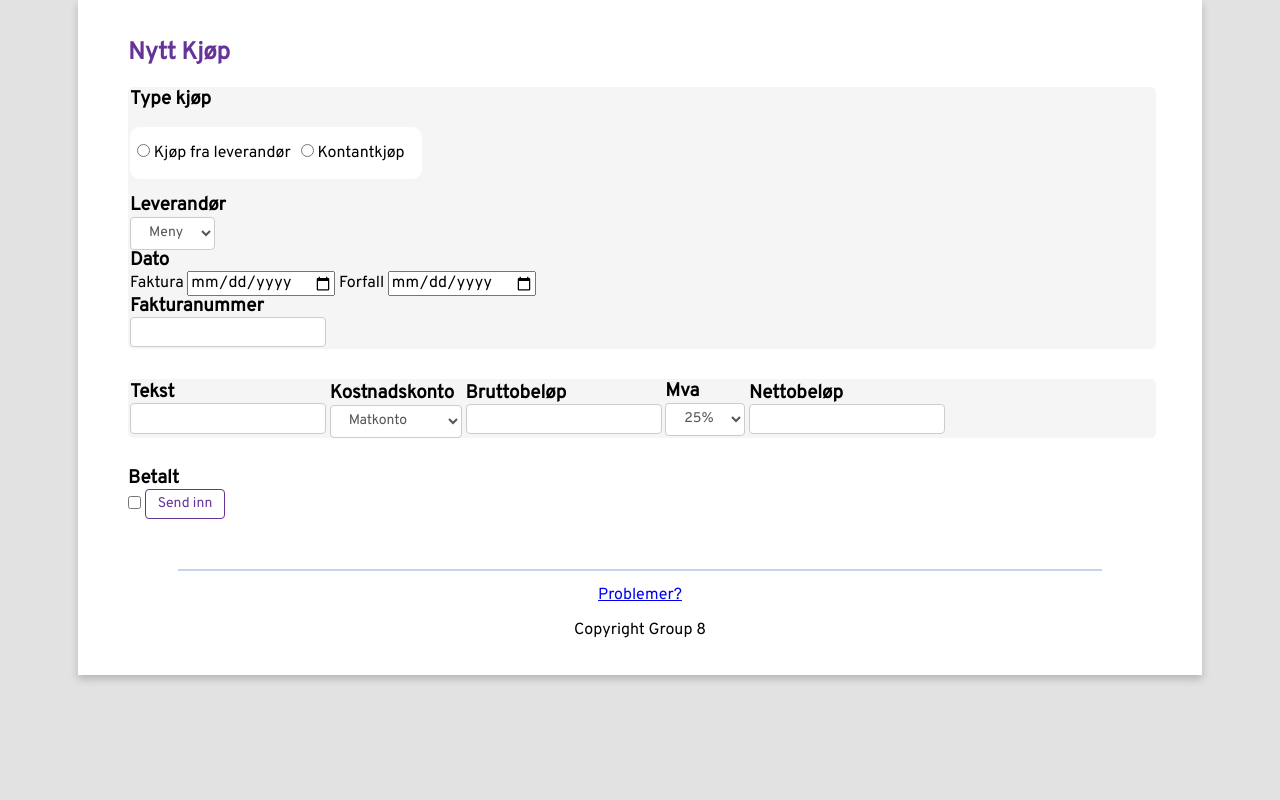
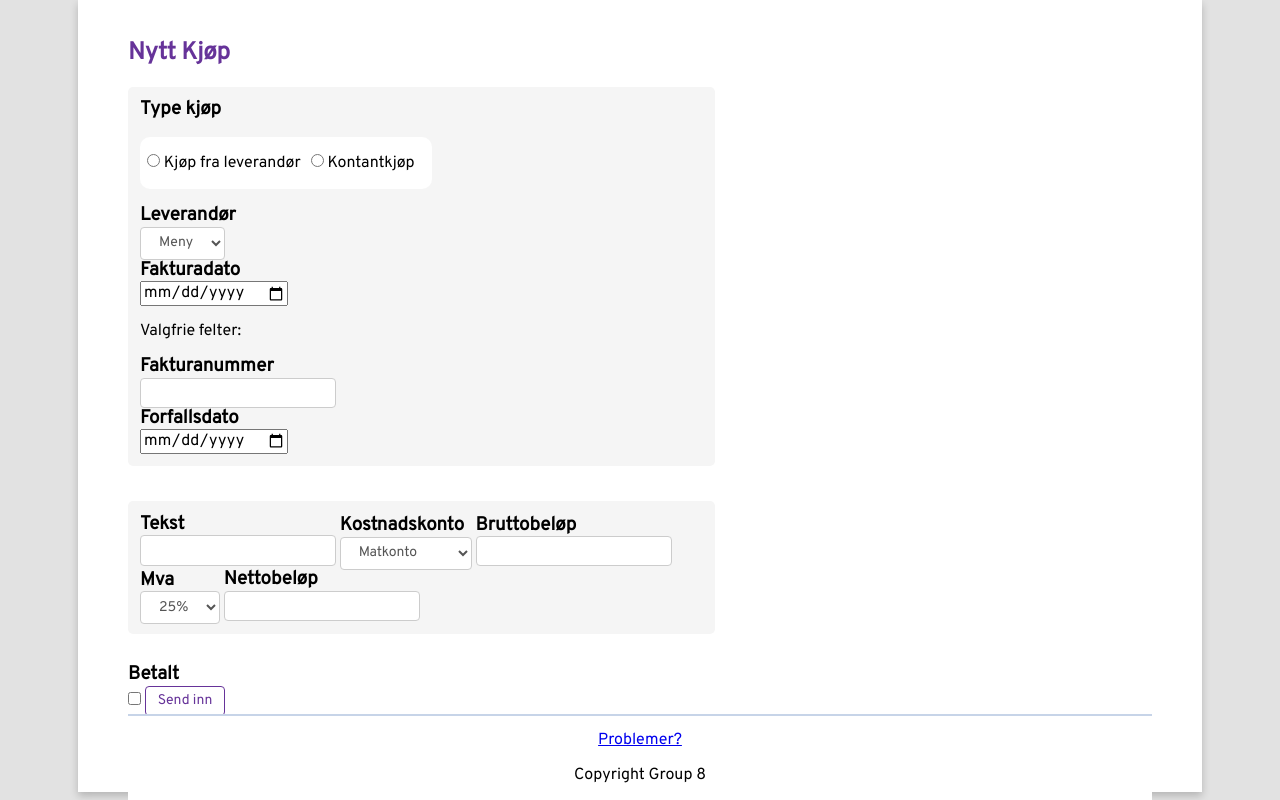
Before and after one commit to fredrikwaaler/OCR---SysDev2019, a Flask app: template Flask/templates/kjoop.html in a window 1280 px wide. Run offline with Flask 2, Linux system fonts and the light colour scheme; the template is opened without the code that fills it: values that come from a table or form of the project are taken from there, others are empty.

Commit message:
styling for container in kjoop.html

```diff
--- a/Flask/static/main.css
+++ b/Flask/static/main.css
@@ -9,12 +9,14 @@ html {
 body {
     font-family: 'Overpass', sans-serif;
     word-wrap: break-word;
+    height: 100%;
 }
 
 /* This continer currently holds all content,
 except for navbar and footer */
 .container {
-    margin: auto;
+    min-height: 94%;
+    margin: 0 auto;
     padding: 20px 50px;
     width: 80%;
     background: #ffffff;
@@ -268,7 +270,9 @@ nav a:hover:not(.active) {
 
 /* Klaus footer */
 footer {
-    margin: 50px 50px 0 50px ;
+    position: absolute;
+    width: 80%;
+    margin: 0 auto ;
     padding-top: 15px;
     text-align: center;
     background: white;
@@ -277,11 +281,14 @@ footer {
 }
 
 .totalbeloop {
+    display: inline-block;
+    padding: 10px;
     margin-bottom: 30px;
-    width: 100%;
+    width: 55%;
     background: #f5f5f5;
     border: 2px solid transparent;
     border-radius: 5px;
+    align-content: center;
 }
 
 #tekst, #kostnadskontoBlock, #bruttobeloop, #mvaBlock, #nettobeloop {
@@ -291,14 +298,31 @@ footer {
     width: auto;
 }
 
-#kostnadskontoBlock {
+#kostnadskontoBlock, #mvaBlock {
     transform:translateY(2px)
 }
+
+#kjoopBlock, #leverandorBlock, #fakturadatoBlock, #forfallsdatoBlock, #fakturanummerBlock h3{
+    position: relative;
+}
+
+
+.left, .right {
+    float: left;
+    padding-right: 50px;
+    overflow: auto;
+}
+
+
+
+
 
 /*
 #kostnadskonto, #mva {
     height: 100%;
 }*/
+
+
 
 
 
--- a/Flask/templates/kjoop.html
+++ b/Flask/templates/kjoop.html
@@ -4,19 +4,34 @@
 <div class="form_section">
     <form method="POST" action="{{ url_for('kjoop') }}">
         <div class="totalbeloop">
-            <h3>Type kjøp</h3>
             {{ form.csrf_token }}
-            {{ form.type_kjoop }}
+            <div class="left">
+                <div id ="kjoopBlock">
+                        <h3>Type kjøp</h3>
+                        {{ form.type_kjoop }}
+                    </div>
+                    <div id = "leverandorBlock">
+                        <h3>Leverandør</h3>
+                        {{ form.leverandor}}
+                    </div>
+                    <div id = "fakturadatoBlock">
+                        <h3>Fakturadato</h3>
+                        {{ form.fakturadato }}
+                </div>
+            </div>
+            <div class="right">
+                <p class="italic">Valgfrie felter:</p>
+                <div id = "fakturanummerBlock">
+                    <h3>Fakturanummer</h3>
+                    {{ form.fakturanummer }}
+                </div>
+                <div id = "forfallsdatoBlock">
+                        <h3>Forfallsdato</h3>
+                        {{ form.forfallsdato }}
+                </div>
+            </div>
 
-            <h3>Leverandør</h3>
-            {{ form.leverandor}}
-            <h3>Dato</h3>
-            {{ form.fakturadato.label }}
-            {{ form.fakturadato }}
-            {{ form.forfallsdato.label }}
-            {{ form.forfallsdato }}
-            <h3>Fakturanummer</h3>
-            {{ form.fakturanummer }}
+
         </div>
 
     <!-- Bilde her -->
```
